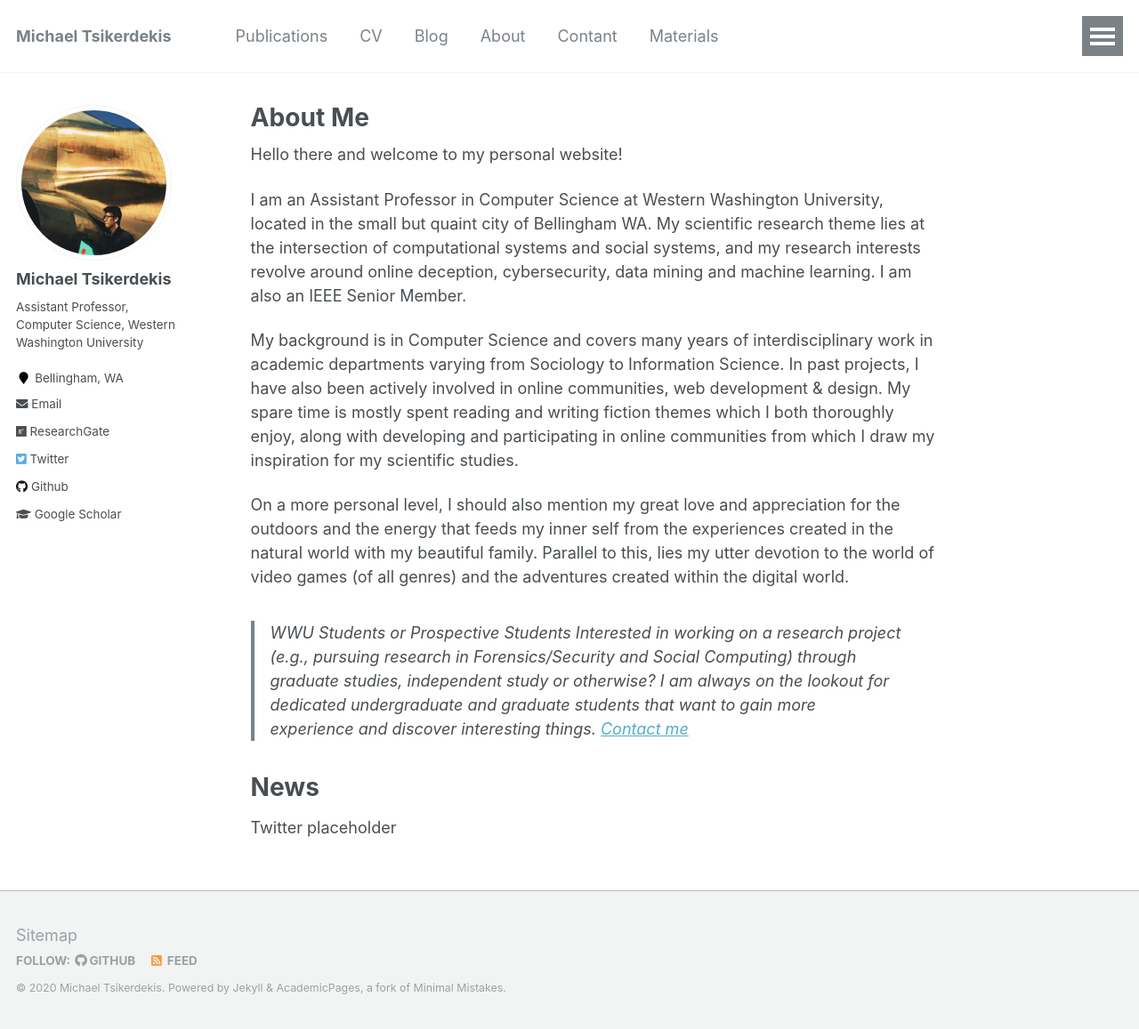
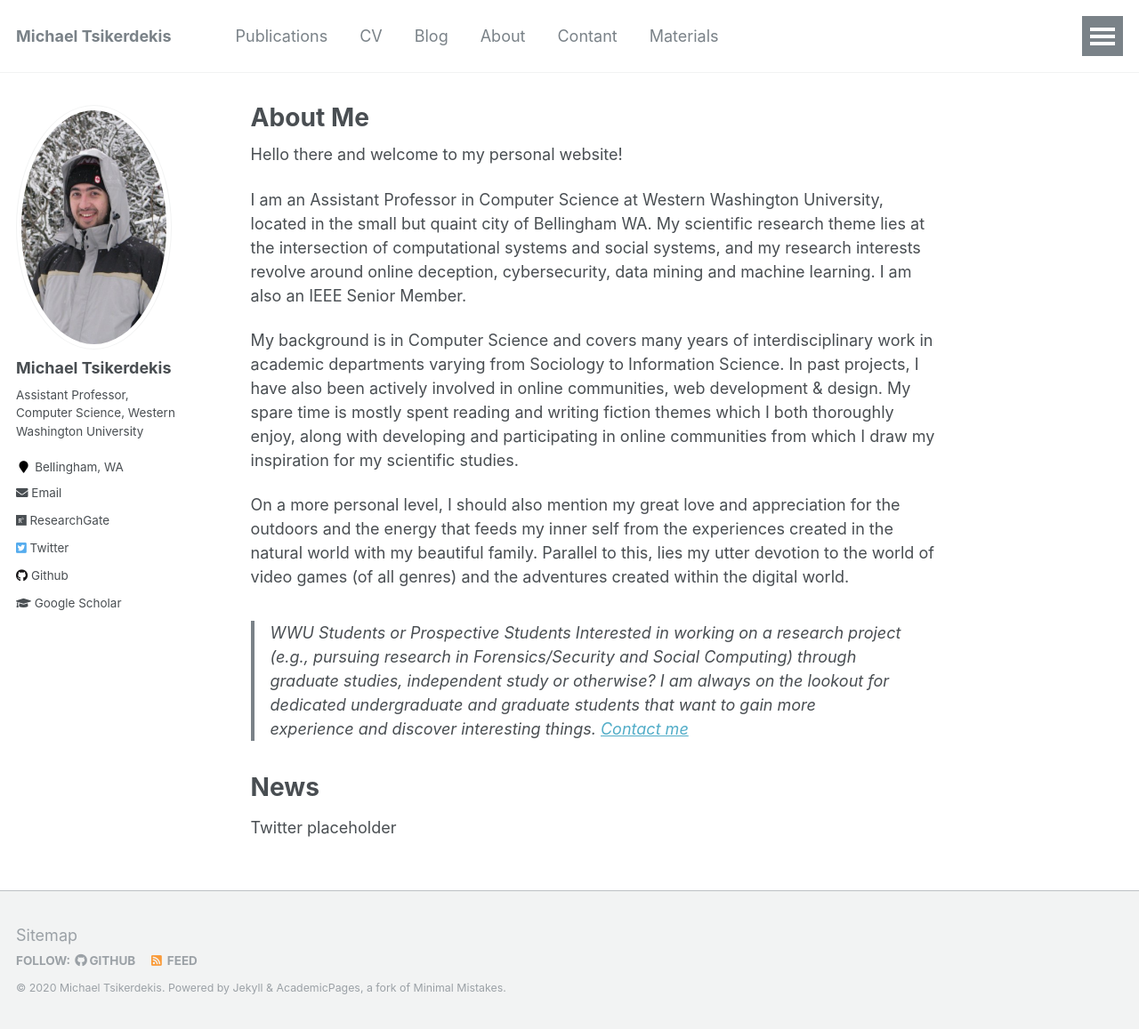
Before and after one commit to tsikerdekis/michael.tsikerdekis.com, a Jekyll site: the page built from _pages/about.md, in a window 1280 px wide and 1157 px high. Shown: the whole window at 89% size. Built offline with Jekyll 4.4.1, drawn with Linux system fonts in a browser that asks for light colours.

Commit message:
Update _config.yml

```diff
--- a/_config.yml
+++ b/_config.yml
@@ -80,7 +80,7 @@ analytics:
 # Site Author
 author:
   name             : "Michael Tsikerdekis"
-  avatar           : "avatar.jpeg"
+  avatar           : "Me1.png"
   bio              : "Assistant Professor, Computer Science, Western Washington University"
   location         : "Bellingham, WA"
   googlescholar    : "https://scholar.google.com/citations?user=VCDSLMIAAAAJ&hl=en"
```
